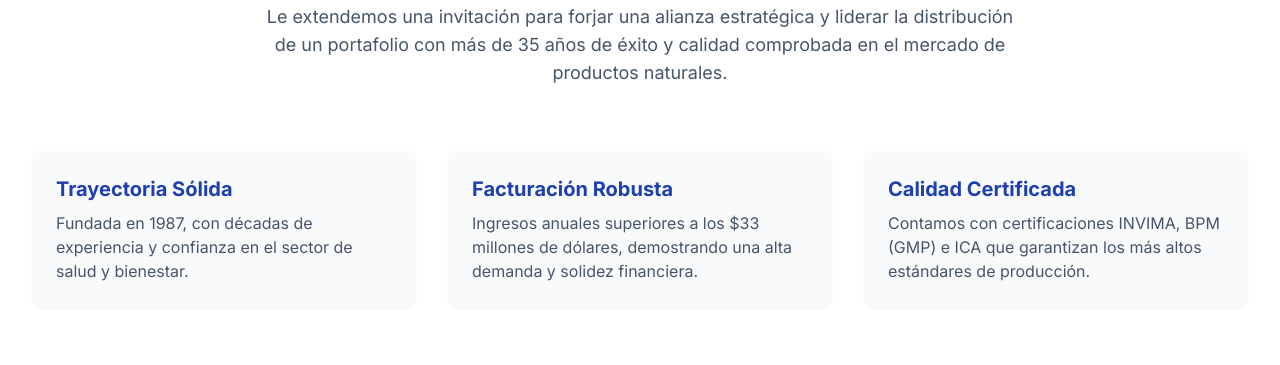
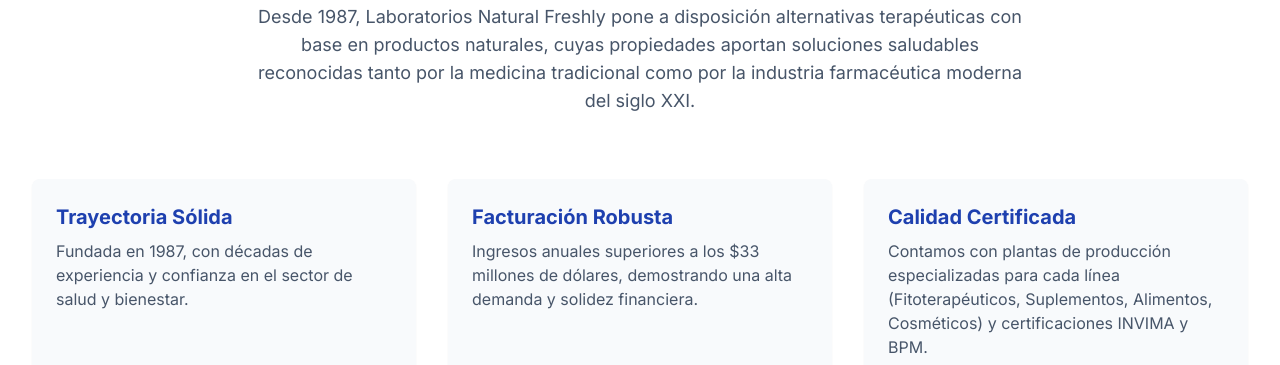
Before and after one commit to jemonroyvera/Natural-Freshly, a plain HTML site: page index.html in a window 1280 px wide. Shown: the part 277-642 px from the top of the page. Drawn offline with nearby package versions, Linux system fonts and the light colour scheme.

Commit message:
Update index.html

```diff
--- a/index.html
+++ b/index.html
@@ -52,7 +52,7 @@
         <section id="oportunidad" class="py-20 bg-white">
             <div class="max-w-7xl mx-auto px-4 sm:px-6 lg:px-8 text-center">
                 <h1 class="text-4xl md:text-5xl font-bold text-slate-800 leading-tight">Sea el Representante Exclusivo de <span class="text-blue-800">Natural Freshly</span> en Panamá</h1>
-                <p class="mt-6 max-w-3xl mx-auto text-lg text-slate-600">Le extendemos una invitación para forjar una alianza estratégica y liderar la distribución de un portafolio con más de 35 años de éxito y calidad comprobada en el mercado de productos naturales.</p>
+                <p class="mt-6 max-w-3xl mx-auto text-lg text-slate-600">Desde 1987, Laboratorios Natural Freshly pone a disposición alternativas terapéuticas con base en productos naturales, cuyas propiedades aportan soluciones saludables reconocidas tanto por la medicina tradicional como por la industria farmacéutica moderna del siglo XXI.</p>
 
                 <div class="mt-16 grid grid-cols-1 md:grid-cols-3 gap-8 text-left">
                     <div class="bg-slate-50 p-6 rounded-lg shadow-sm">
@@ -65,7 +65,7 @@
                     </div>
                     <div class="bg-slate-50 p-6 rounded-lg shadow-sm">
                         <h3 class="font-bold text-xl text-blue-800">Calidad Certificada</h3>
-                        <p class="mt-2 text-slate-600">Contamos con certificaciones INVIMA, BPM (GMP) e ICA que garantizan los más altos estándares de producción.</p>
+                        <p class="mt-2 text-slate-600">Contamos con plantas de producción especializadas para cada línea (Fitoterapéuticos, Suplementos, Alimentos, Cosméticos) y certificaciones INVIMA y BPM.</p>
                     </div>
                 </div>
 
@@ -268,7 +268,7 @@
                 },
                 veterinaria: {
                     title: 'Línea Veterinaria Pets and Cats®',
-                    description: 'Productos dedicados al cuidado y bienestar de las mascotas, formulados con ingredientes naturales y seguros para perros y gatos.',
+                    description: 'Desde 2011, esta línea ha mostrado un crecimiento significativo. Certificada por el ICA, ofrecemos un amplio portafolio de fórmulas seguras para mascotas, porque entendemos que son un miembro más de la familia.',
                     areas: ['Cuidado articular', 'Salud digestiva', 'Pelaje y piel', 'Suplementos'],
                     forms: ['Jarabes', 'Soluciones', 'Polvos']
                 }
```
